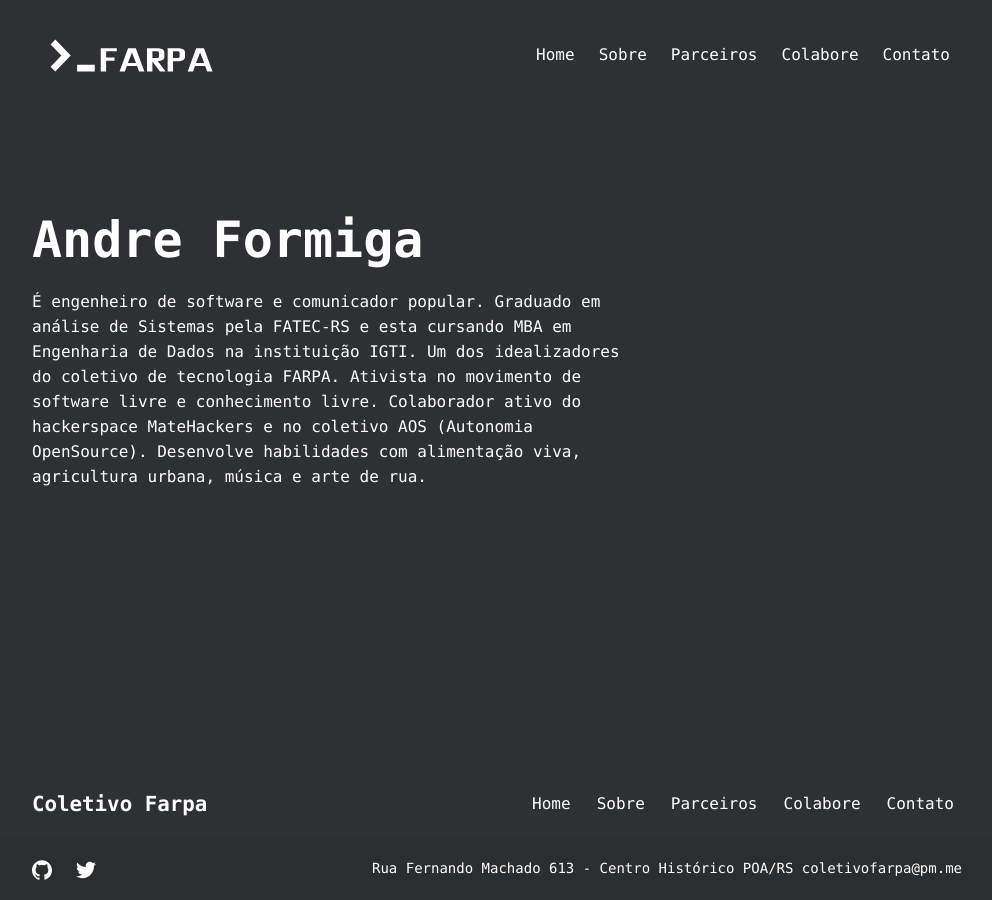
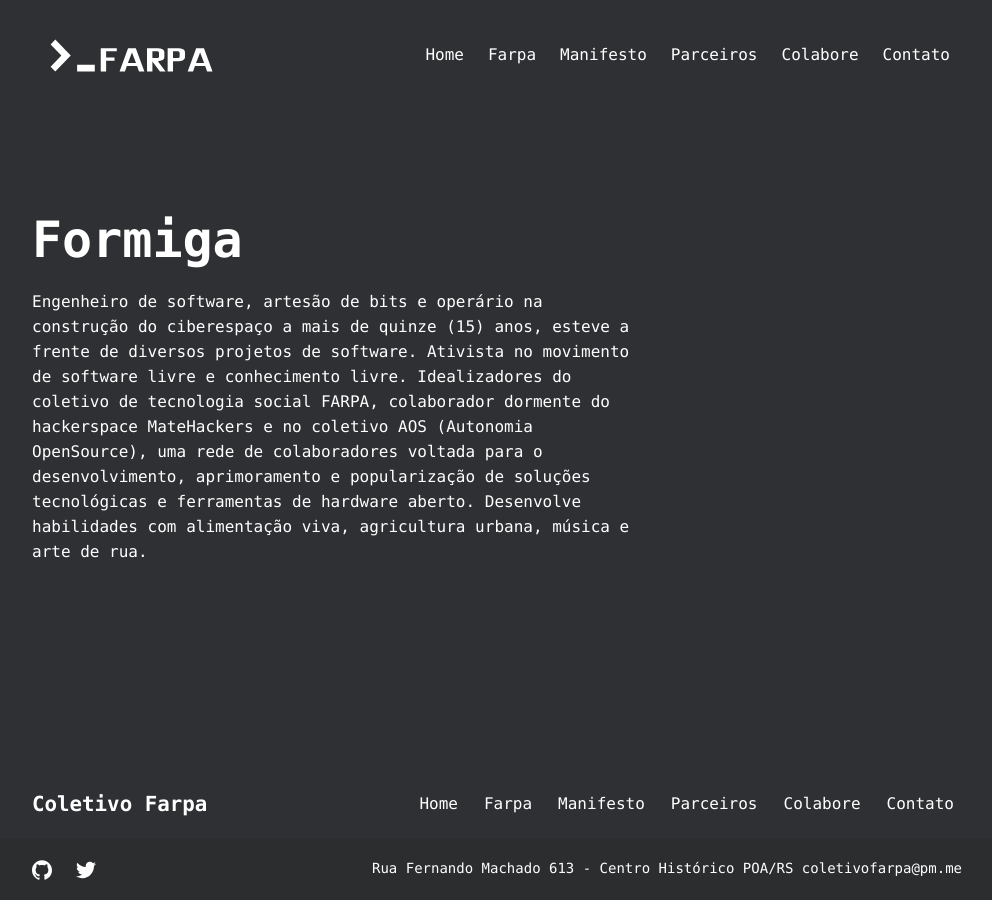
Before and after one commit to coletivofarpa/coletivofarpa.github.io, a Jekyll site: the page built from _team/formiga.md, in a window 1280 px wide. Shown: the whole page, without its empty margins (143-1135 px from the left). Built offline with Jekyll 4.4.1, drawn with Linux system fonts in a browser that asks for light colours.

Commit message:
updated the texts of the site

```diff
--- a/_data/menus.yml
+++ b/_data/menus.yml
@@ -2,32 +2,38 @@ main:
   - name: "Home"
     url: "/"
     weight: 1
-  - name: "Sobre"
+  - name: "Farpa"
     url: "/about/"
     weight: 2
+  - name: "Manifesto"
+    url: "/manifest/"
+    weight: 3
   - name: "Parceiros"
     url: "/partners/"
-    weight: 3
+    weight: 4
   - name: "Colabore"
     url: "/collaborate/"
-    weight: 4
+    weight: 5
   - name: "Contato"
     url: "/contact/"
-    weight: 5
+    weight: 6
 
 footer:
   - name: "Home"
     url: "/"
     weight: 1
-  - name: "Sobre"
+  - name: "Farpa"
     url: "/about/"
     weight: 2
+  - name: "Manifesto"
+    url: "/manifest/"
+    weight: 3
   - name: "Parceiros"
     url: "/partners/"
-    weight: 3
+    weight: 4
   - name: "Colabore"
     url: "/collaborate/"
-    weight: 4
+    weight: 5
   - name: "Contato"
     url: "/contact/"
-    weight: 5
+    weight: 6
--- a/_layouts/page.html
+++ b/_layouts/page.html
@@ -5,7 +5,7 @@ bodyClass: "page-basic"
 
 <div class="container pb-6 pt-6 pt-md-10 pb-md-10">
     <div class="row justify-content-start">
-        <div class="col-12 col-md-8">
+        <div class="col-12 col-md-12">
             <div class="service service-single">
                 <h1 class="title">{{page.title}}</h1>
                 <div class="content">{{content}}</div>
--- a/_layouts/teams.html
+++ b/_layouts/teams.html
@@ -20,7 +20,7 @@ bodyClass: "page-teams"
 
 <div class="container pt-6 pb-6">
     <div class="row">
-        {% assign promoted_teams = site.team | where: "promoted", true | sort: "weight" %}
+        {% assign promoted_teams = site.team | where: "promoted", true | sort: "title" %}
         {% for team in promoted_teams %}
         <div class="col-12 col-md-6 mb-2">
             <div class="team team-summary team-summary-large">
--- a/_team/formiga.md
+++ b/_team/formiga.md
@@ -1,5 +1,5 @@
 ---
-title: "Andre Formiga"
+title: "Formiga"
 date: 2018-11-19T10:47:58+10:00
 draft: false
 image: "images/team/formiga.jpg"
@@ -10,4 +10,4 @@ weight: 1
 layout: team
 ---
 
-É engenheiro de software e comunicador popular. Graduado em análise de Sistemas pela FATEC-RS e esta cursando MBA em Engenharia de Dados na instituição IGTI. Um dos idealizadores do coletivo de tecnologia FARPA. Ativista no movimento de software livre e conhecimento livre. Colaborador ativo do hackerspace MateHackers e no coletivo AOS (Autonomia OpenSource). Desenvolve habilidades com alimentação viva, agricultura urbana, música e arte de rua.
+Engenheiro de software, artesão de bits e operário na construção do ciberespaço a mais de quinze (15) anos, esteve a frente de diversos projetos de software. Ativista no movimento de software livre e conhecimento livre. Idealizadores do coletivo de tecnologia social FARPA, colaborador dormente do hackerspace MateHackers e no coletivo AOS (Autonomia OpenSource), uma rede de colaboradores voltada para o desenvolvimento, aprimoramento e popularização de soluções tecnológicas e ferramentas de hardware aberto. Desenvolve habilidades com alimentação viva, agricultura urbana, música e arte de rua.
```
Also changed, not shown: _team/mauricio.md (deleted, +0 -11 lines), _team/vagner.md (deleted, +0 -13 lines), about.md (+2 -4 lines), index.md (+2 -2 lines), manifest.md (added, +34 -0 lines).
